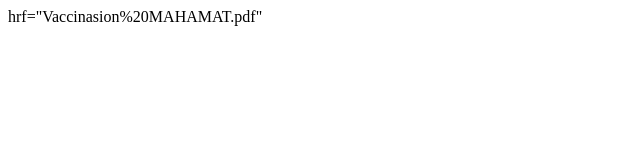
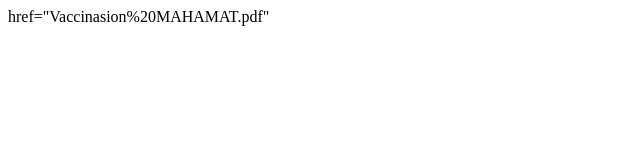
Before and after one commit to MEDRHILL/MAHAMAT, a plain HTML site: page index.html in a window 1280 px wide. Shown: the full height of the page, 0-640 px from the left. Drawn offline with Linux system fonts and the light colour scheme.

Commit message:
Update index.html

```diff
--- a/index.html
+++ b/index.html
@@ -1,3 +1,3 @@
 <html>
-<p><a> hrf="Vaccinasion%20MAHAMAT.pdf"</a></p>
+<p><a> href="Vaccinasion%20MAHAMAT.pdf"</a></p>
 </html>
```
